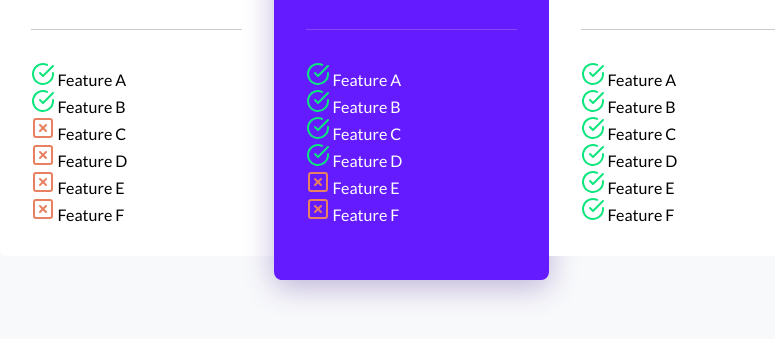
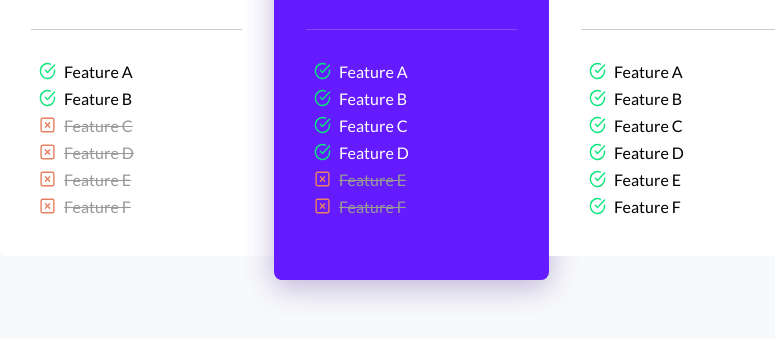
Before and after one commit to gogginsik/price-comparison, a plain HTML site: page index.html in a window 1280 px wide. Shown: the part 351-690 px from the top of the page, without its empty margins (229-1004 px from the left). Drawn offline with Linux system fonts and the light colour scheme.

Commit message:
features in CSS

```diff
--- a/styles.css
+++ b/styles.css
@@ -101,3 +101,20 @@ body {
 .price-column.popular .divider {
     background-color: rgba(255, 255, 255, .2);
 }
+
+.feature {
+    display: flex;
+    align-items: center;
+    margin: .5rem;
+}
+
+.feature img {
+    height: 1.1em;
+    width: 1.1em;
+    margin-right: .5rem;
+}
+
+.feature.inactive {
+    color: #999;
+    text-decoration-line: line-through;
+}
```
